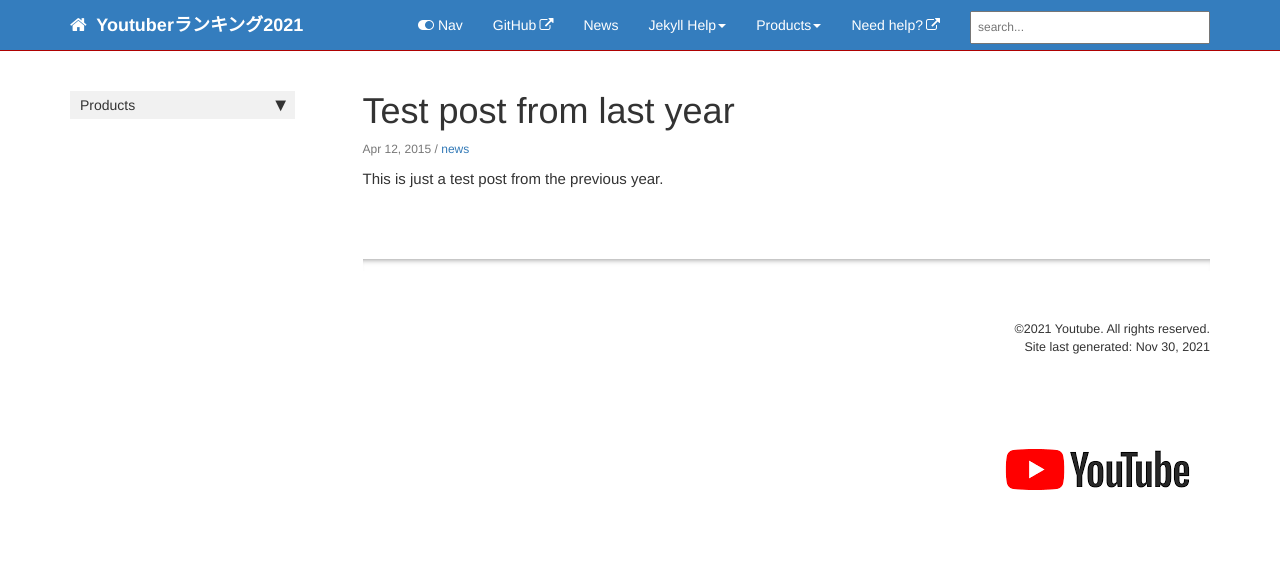
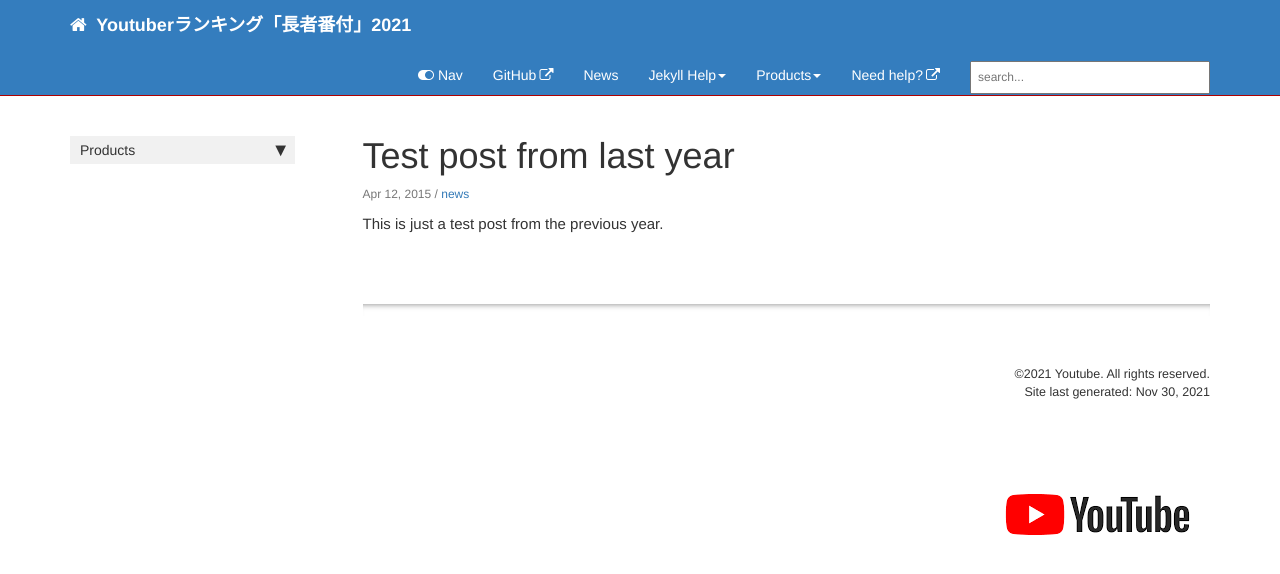
Before and after one commit to takagotch/page482, a Jekyll site: the page built from _posts/2015-04-12-test-post-last-year.md, in a window 1280 px wide. Shown: the top 574 px of the page. Built offline with Jekyll 4.4.1, drawn with Linux system fonts in a browser that asks for light colours; comment, search, counter and statistics services are not loaded.

Commit message:
Update _config.yml

```diff
--- a/_config.yml
+++ b/_config.yml
@@ -3,7 +3,7 @@ repository: takagotch/page482
 output: web
 # this property is useful for conditional filtering of content that is separate from the PDF.
 
-topnav_title: Youtuberランキング2021
+topnav_title: Youtuberランキング「長者番付」2021
 # this appears on the top navigation bar next to the home button
 
 site_title: Youtuber 年収ランキングサイト「カウントダウンYT」　2021
```
